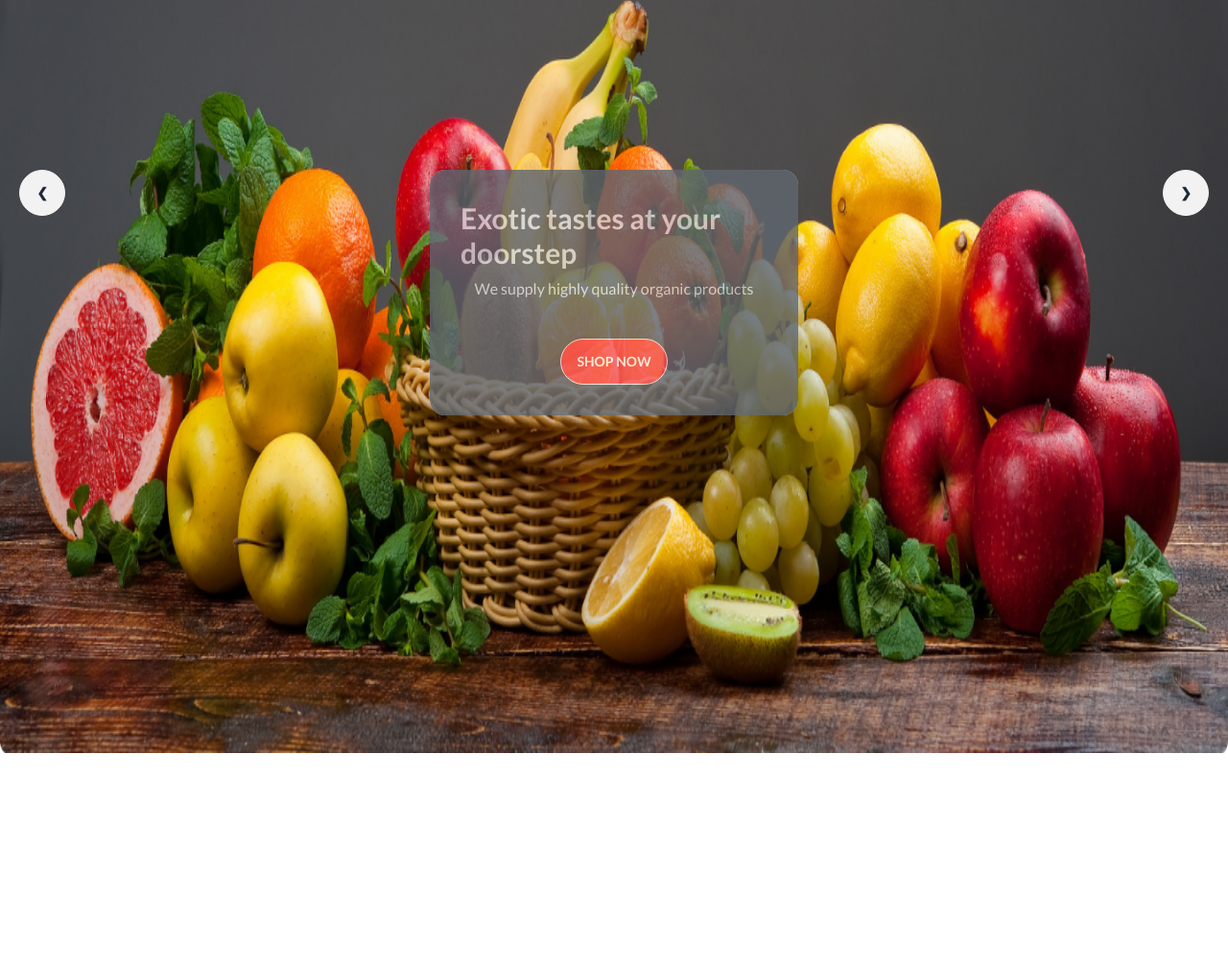
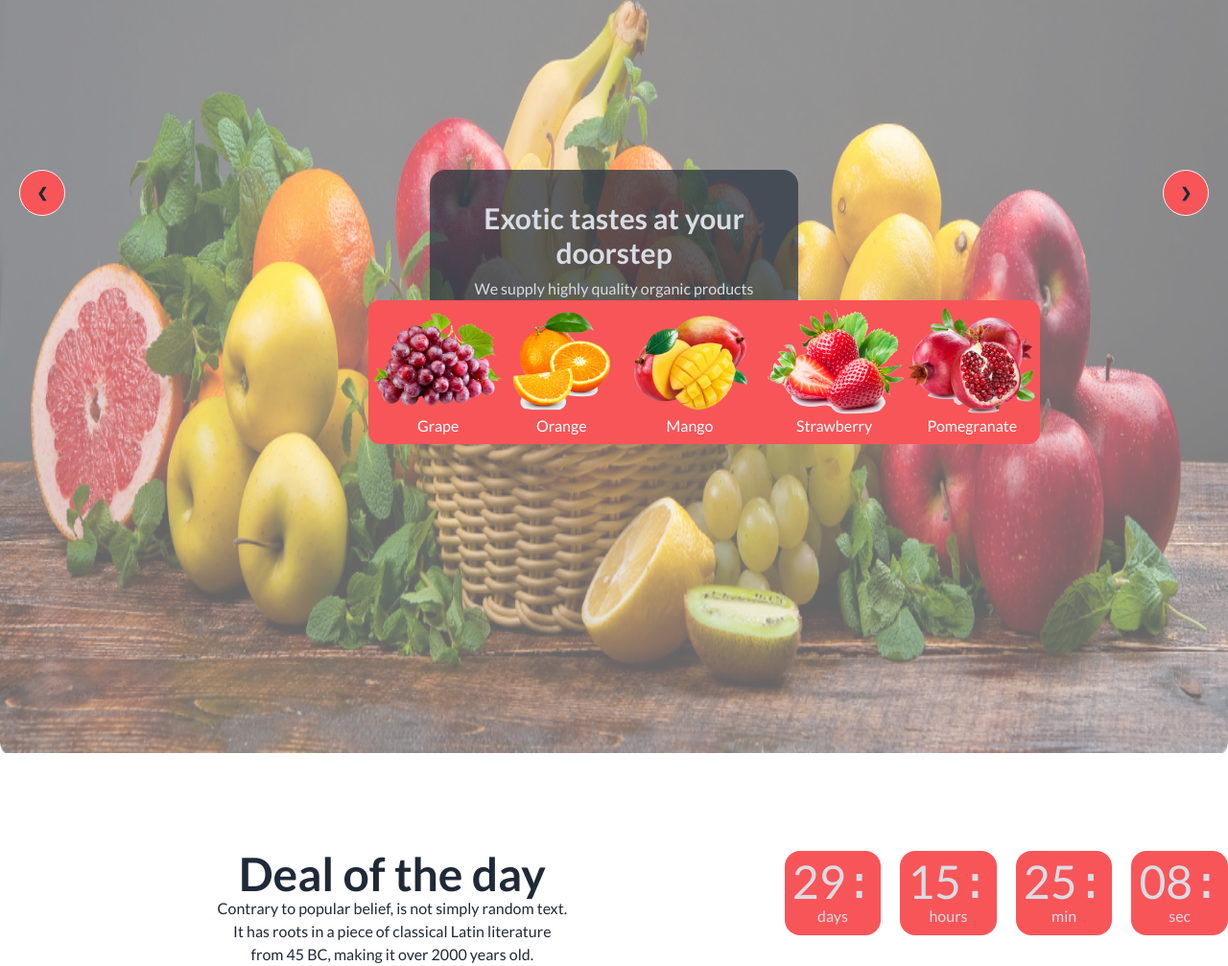
Before and after one commit to Afiya32/Assignment-03, a plain HTML site: page index.html in a window 1280 px wide. Shown: the part 287-1294 px from the top of the page at 96% size. Before the commit the page ends 1078 px from the top, so only its background shows below. Drawn offline with nearby package versions, Linux system fonts and the light colour scheme; grey boxes are pictures that could not be loaded.

Commit message:
deal of day part completed

```diff
--- a/index.html
+++ b/index.html
@@ -58,81 +58,140 @@
 
     </nav>
     <!-- slider part -->
-    <div class="carousel w-full mt-5">
+    <div class="carousel w-full mt-5 relative">
       <div id="slide1" class="carousel-item relative w-full ">
-        <img src="/images/banner1.png" class="w-full" />
+        <img src="/images/banner1.png"  class="w-full opacity-60" />
 
 
         <div class="absolute flex justify-between transform -translate-y-1/2 left-5 right-5 top-1/2">
-          <a href="#slide4" class="btn btn-circle">❮</a>
-          <div class="card w-96 bg-base-100 shadow-xl opacity-80 image-full">
+          <a href="#slide4" class="btn btn-circle bg-[#F85559]">❮</a>
+          <div class="card w-96 bg-transparent shadow-xl  image-full">
 
             <div class="card-body justify-center items-center ">
-              <h2 class="card-title text-3xl">Exotic tastes at your doorstep</h2>
+              <h2 class="card-title text-center text-3xl">Exotic tastes at your doorstep</h2>
               <p class="text-center">We supply highly quality organic products</p><br>
               <button class="btn bg-[#F85559] text-white rounded-full justify-center items-center">Shop Now</button>
 
             </div>
           </div>
-          <a href="#slide2" class="btn btn-circle">❯</a>
+          <a href="#slide2" class="btn btn-circle bg-[#F85559]">❯</a>
         </div>
       </div>
       <div id="slide2" class="carousel-item relative w-full">
-        <img src="/images/banner2.png" class="w-full" />
+        <img src="/images/banner2.png" class="w-full opacity-60" />
 
 
         <div class="absolute flex justify-between transform -translate-y-1/2 left-5 right-5 top-1/2">
-          <a href="#slide1" class="btn btn-circle">❮</a>
-          <div class="card w-96 bg-base-100 shadow-xl opacity-80 image-full">
+          <a href="#slide1" class="btn btn-circle bg-[#F85559]">❮</a>
+          <div class="card w-96 bg-transparent shadow-xl  image-full">
 
             <div class="card-body justify-center items-center ">
-              <h2 class="card-title text-3xl">Exotic tastes at your doorstep</h2>
+              <h2 class="card-title text-center text-3xl">Exotic tastes at your doorstep</h2>
               <p class="text-center">We supply highly quality organic products</p><br>
               <button class="btn bg-[#F85559] text-white rounded-full justify-center items-center">Shop Now</button>
 
             </div>
           </div>
-          <a href="#slide3" class="btn btn-circle">❯</a>
+          <a href="#slide3" class="btn btn-circle bg-[#F85559]">❯</a>
         </div>
       </div>
       <div id="slide3" class="carousel-item relative w-full">
-        <img src="/images/banner3.png" class="w-full" />
+        <img src="/images/banner3.png" class="w-full opacity-60" />
 
         <div class="absolute flex justify-between transform -translate-y-1/2 left-5 right-5 top-1/2">
-          <a href="#slide2" class="btn btn-circle">❮</a>
-          <div class="card w-96 bg-base-100 shadow-xl opacity-80 image-full">
+          <a href="#slide2" class="btn btn-circle bg-[#F85559]">❮</a>
+          <div class="card w-96 bg-transparent shadow-xl opacity-80 image-full">
 
-            <div class="card-body justify-center items-center ">
-              <h2 class="card-title text-3xl">Exotic tastes at your doorstep</h2>
+            <div class="card-body  justify-center items-center ">
+              <h2 class="card-title text-center text-3xl">Exotic tastes at your doorstep</h2>
               <p class="text-center">We supply highly quality organic products</p><br>
               <button class="btn bg-[#F85559] text-white rounded-full justify-center items-center">Shop Now</button>
 
             </div>
           </div>
-          <a href="#slide4" class="btn btn-circle">❯</a>
+          <a href="#slide4" class="btn btn-circle bg-[#F85559]">❯</a>
         </div>
       </div>
       <div id="slide4" class="carousel-item relative w-full">
-        <img src="/images/banner4.png" class="w-full" />
+        <img src="/images/banner4.png" class="w-full opacity-60" />
 
         <div class="absolute flex justify-between transform -translate-y-1/2 left-5 right-5 top-1/2">
-          <a href="#slide3" class="btn btn-circle">❮</a>
-          <div class="card w-96 bg-base-100 shadow-xl opacity-80 image-full">
+          <a href="#slide3" class="btn btn-circle bg-[#F85559]">❮</a>
+          <div class="card w-96 bg-transparent shadow-xl opacity-80 image-full">
 
             <div class="card-body justify-center items-center ">
-              <h2 class="card-title text-3xl">Exotic tastes at your doorstep</h2>
+              <h2 class="card-title text-center text-3xl">Exotic tastes at your doorstep</h2>
               <p class="text-center">We supply highly quality organic products</p><br>
               <button class="btn bg-[#F85559] text-white rounded-full justify-center items-center">Shop Now</button>
 
             </div>
           </div>
-          <a href="#slide1" class="btn btn-circle">❯</a>
+          <a href="#slide1" class="btn btn-circle bg-[#F85559]">❯</a>
         </div>
       </div>
+    </div>
+        <!-- fruit banner part -->
+        <section class="container invisible md:invisible lg:visible mx-auto w-[700px] rounded-xl absolute left-96 top-[600px] h-[150px] bg-[#F85559] text-white flex justify-evenly items-center">
+          <div>
+            <img src="./images/fruit1.png" alt="">
+            <h4 class="text-center">Grape</h4>
+          </div>
+          <div>
+            <img src="./images/fruit2.png" alt="">
+            <h4 class="text-center">Orange</h4>
+          </div>
+          <div>
+            <img src="./images/fruit3.png" alt="">
+            <h4  class="text-center">Mango</h4>
+          </div>
+          <div>
+            <img src="./images/fruit4.png" alt="">
+            <h4  class="text-center">Strawberry</h4>
+          </div>
+          <div>
+            <img src="./images/fruit5.png" alt="">
+            <h4  class="text-center">Pomegranate</h4>
+          </div>
+        </section>
+  </header>
+  <main>
+<!-- deal of the day part -->
+<section class="container mx-auto mt-24 flex flex-col md:flex-col lg:flex-row">
+<div class="container">
+<h2 class="font-extrabold text-5xl text-center">Deal of the day</h2>
+<p class="text-center">Contrary to popular belief, is not simply random text. <br> It has roots in a piece of classical Latin literature <br> from 45 BC, making it over 2000 years old.</p>
+</div>
+<div>
+  <div class="grid grid-flow-col gap-5 text-center items-center auto-cols-max">
+    <div class="flex flex-col p-2 bg-[#F85559] rounded-box text-neutral-content">
+      <span class="countdown font-mono text-5xl">
+        <span style="--value:29;"></span>:
+      </span>
+      days
+    </div>
+    <div class="flex flex-col p-2 bg-[#F85559] rounded-box text-neutral-content">
+      <span class="countdown font-mono text-5xl">
+        <span style="--value:15;"></span>:
+      </span>
+      hours
+    </div>
+    <div class="flex flex-col p-2 bg-[#F85559] rounded-box text-neutral-content">
+      <span class="countdown font-mono text-5xl">
+        <span style="--value:25;"></span>:
+      </span>
+      min
+    </div>
+    <div class="flex flex-col p-2 bg-[#F85559] rounded-box text-neutral-content">
+      <span class="countdown font-mono text-5xl">
+        <span style="--value:08;"></span>:
+      </span>
+      sec
+    </div>
+  </div>
+</div>
+</section>
 
-    </div>
-  </header>
-  <main></main>
+  </main>
   <footer></footer>
 
 </body>
```
